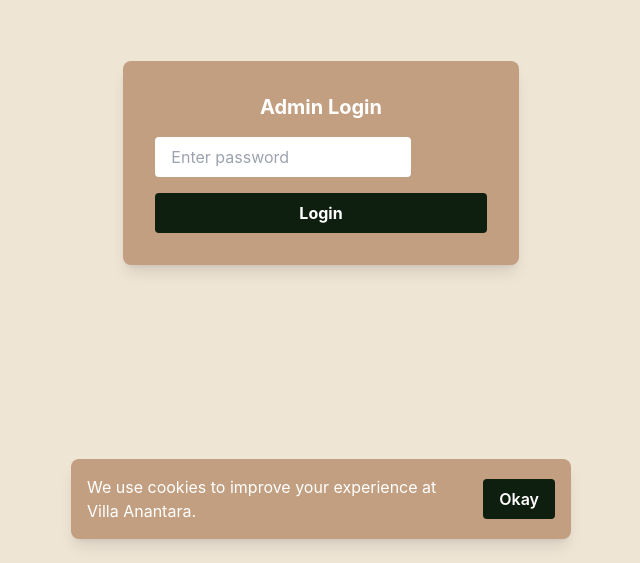
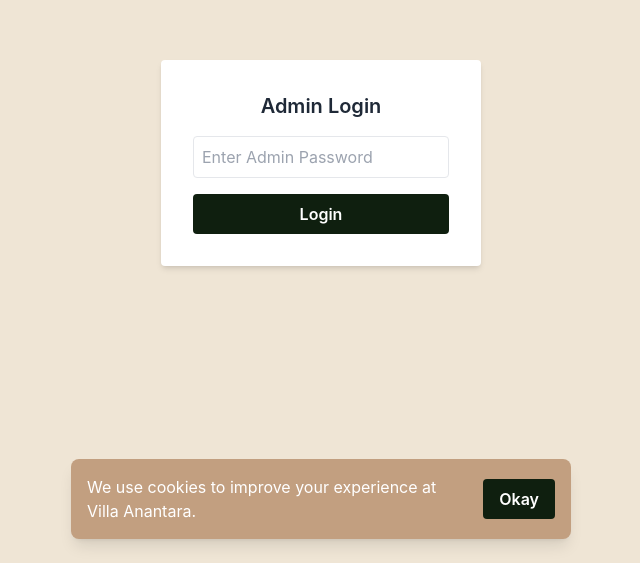
Before and after one commit to intelligencefordm-glitch/villa-anantara-web, a Next.js app: page /admin in a window 1280 px wide. Shown: the part 237-800 px from the top of the page, without its empty margins (319-959 px from the left). Built offline with nearby package versions, Linux system fonts and the light colour scheme.

Commit message:
Update page.tsx

```diff
--- a/app/admin/page.tsx
+++ b/app/admin/page.tsx
@@ -1,147 +1,131 @@
 "use client";
 
-import { useState, useEffect } from "react";
-import { DayPicker } from "react-day-picker";
-import "react-day-picker/dist/style.css";
-import { format } from "date-fns";
+import React, { useState } from "react";
+import { useRouter } from "next/navigation";
 
-export default function AdminPage() {
-  const [password, setPassword] = useState("");
+export default function AdminDashboard() {
+  const router = useRouter();
+
+  const [passwordInput, setPasswordInput] = useState("");
   const [authed, setAuthed] = useState(false);
-  const [blockedDates, setBlockedDates] = useState<Date[]>([]);
-  const [loading, setLoading] = useState(true);
+  const [error, setError] = useState("");
 
-  // === FETCH BLOCKED DATES ON LOGIN ===
-  const fetchBlocked = async () => {
-    setLoading(true);
-    const res = await fetch("/api/blocks/list");
-    const json = await res.json();
+  // -----------------------------
+  // Login check
+  // -----------------------------
+  function handleLogin(e: React.FormEvent) {
+    e.preventDefault();
 
-    if (Array.isArray(json)) {
-      setBlockedDates(json.map((d: any) => new Date(d.date)));
+    if (passwordInput === process.env.NEXT_PUBLIC_ADMIN_PASSWORD) {
+      setAuthed(true);
+      setError("");
+    } else {
+      setError("Incorrect password");
     }
+  }
 
-    setLoading(false);
-  };
-
-  // === LOGIN HANDLER ===
-  const handleLogin = async () => {
-    const res = await fetch("/api/admin/auth", {
-      method: "POST",
-      body: JSON.stringify({ password }),
-    });
-
-    const json = await res.json();
-
-    if (json.success) {
-      setAuthed(true);
-      fetchBlocked();
-    } else {
-      alert("Incorrect password");
-    }
-  };
-
-  // === CLICK DATE TO TOGGLE BLOCK ===
-  const toggleDate = async (date: Date) => {
-    const dateString = format(date, "yyyy-MM-dd");
-
-    const isBlocked = blockedDates.some(
-      (d) => format(d, "yyyy-MM-dd") === dateString
-    );
-
-    if (isBlocked) {
-      // Remove from DB
-      await fetch("/api/blocks/remove", {
-        method: "POST",
-        body: JSON.stringify({ date: dateString }),
-      });
-    } else {
-      // Add to DB
-      await fetch("/api/blocks/add", {
-        method: "POST",
-        body: JSON.stringify({ date: dateString, reason: "Admin block" }),
-      });
-    }
-
-    // Refresh calendar
-    fetchBlocked();
-  };
-
+  // -----------------------------
+  // LOGIN SCREEN
+  // -----------------------------
   if (!authed) {
     return (
-      <main
-        className="min-h-screen flex flex-col items-center justify-center"
-        style={{ backgroundColor: "#EFE5D5" }}
-      >
-        <div
-          className="p-8 rounded-lg shadow-lg"
-          style={{ backgroundColor: "#C29F80" }}
-        >
-          <h1 className="text-white text-xl font-bold mb-4 text-center">
-            Admin Login
-          </h1>
+      <main className="min-h-screen flex items-center justify-center bg-[#EFE5D5]">
+        <div className="bg-white p-8 rounded shadow-md w-80">
+          <h2 className="text-xl font-semibold mb-4 text-center">Admin Login</h2>
 
-          <input
-            type="password"
-            placeholder="Enter password"
-            className="px-4 py-2 rounded w-64 text-black"
-            onChange={(e) => setPassword(e.target.value)}
-          />
+          <form onSubmit={handleLogin} className="space-y-4">
+            <input
+              type="password"
+              placeholder="Enter Admin Password"
+              value={passwordInput}
+              onChange={(e) => setPasswordInput(e.target.value)}
+              className="w-full border p-2 rounded"
+            />
 
-          <button
-            onClick={handleLogin}
-            className="mt-4 px-4 py-2 rounded text-white font-bold w-full"
-            style={{ backgroundColor: "#0F1F0F" }}
-          >
-            Login
-          </button>
+            {error && <p className="text-red-600 text-sm">{error}</p>}
+
+            <button
+              type="submit"
+              className="w-full bg-[#0F1F0F] text-white py-2 rounded font-semibold"
+            >
+              Login
+            </button>
+          </form>
         </div>
       </main>
     );
   }
 
-  // === ADMIN CALENDAR VIEW ===
+  // -----------------------------
+  // DASHBOARD UI
+  // -----------------------------
   return (
-    <main
-      className="min-h-screen px-6 py-10"
-      style={{ backgroundColor: "#EFE5D5" }}
-    >
-      <h1 className="text-3xl font-bold mb-6 text-[#0F1F0F]">Admin Panel</h1>
+    <main className="min-h-screen bg-[#EFE5D5] p-8">
+      <header
+        className="p-4 rounded mb-8"
+        style={{ backgroundColor: "#C29F80", color: "white" }}
+      >
+        <h1 className="text-3xl font-bold">Admin Dashboard</h1>
+        <p className="opacity-90">Manage Villa Anantara</p>
+      </header>
 
-      <p className="mb-4 text-[#0F1F0F]">
-        Click dates to block or unblock them.
-      </p>
+      {/* GRID BUTTONS */}
+      <div className="grid grid-cols-1 md:grid-cols-2 lg:grid-cols-3 gap-6">
 
-      {loading ? (
-        <p>Loading calendar...</p>
-      ) : (
-        <DayPicker
-          mode="multiple"
-          selected={blockedDates}
-          onDayClick={toggleDate}
-          modifiers={{
-            blocked: blockedDates,
-          }}
-          modifiersStyles={{
-            blocked: {
-              backgroundColor: "#C29F80",
-              color: "white",
-            },
-          }}
-        />
-      )}
+        {/* Inquiries */}
+        <button
+          onClick={() => router.push("/admin/inquiries")}
+          className="bg-white p-6 rounded shadow hover:shadow-lg transition text-left border"
+        >
+          <h3 className="text-xl font-semibold mb-2 text-[#0F1F0F]">View Inquiries</h3>
+          <p className="text-gray-600">See all booking interest submissions.</p>
+        </button>
 
-      <h2 className="text-xl font-bold mt-10 mb-4 text-[#0F1F0F]">
-        Blocked Dates
-      </h2>
+        {/* Calendar */}
+        <button
+          onClick={() => router.push("/admin/calendar")}
+          className="bg-white p-6 rounded shadow hover:shadow-lg transition text-left border"
+        >
+          <h3 className="text-xl font-semibold mb-2 text-[#0F1F0F]">Manage Calendar</h3>
+          <p className="text-gray-600">Block dates or sync with Airbnb (coming soon).</p>
+        </button>
 
-      <ul className="space-y-2">
-        {blockedDates.map((d, index) => (
-          <li key={index} className="text-[#0F1F0F]">
-            • {format(d, "dd MMM yyyy")}
-          </li>
-        ))}
-      </ul>
+        {/* Pricing */}
+        <button
+          onClick={() => router.push("/admin/pricing")}
+          className="bg-white p-6 rounded shadow hover:shadow-lg transition text-left border"
+        >
+          <h3 className="text-xl font-semibold mb-2 text-[#0F1F0F]">Pricing</h3>
+          <p className="text-gray-600">Adjust weekday / weekend pricing.</p>
+        </button>
+
+        {/* Bookings */}
+        <button
+          onClick={() => router.push("/admin/bookings")}
+          className="bg-white p-6 rounded shadow hover:shadow-lg transition text-left border"
+        >
+          <h3 className="text-xl font-semibold mb-2 text-[#0F1F0F]">Confirmed Bookings</h3>
+          <p className="text-gray-600">Track confirmed guests.</p>
+        </button>
+
+        {/* Settings */}
+        <button
+          onClick={() => router.push("/admin/settings")}
+          className="bg-white p-6 rounded shadow hover:shadow-lg transition text-left border"
+        >
+          <h3 className="text-xl font-semibold mb-2 text-[#0F1F0F]">Settings</h3>
+          <p className="text-gray-600">Website / admin custom settings.</p>
+        </button>
+
+        {/* Logout */}
+        <button
+          onClick={() => setAuthed(false)}
+          className="bg-red-600 text-white p-6 rounded shadow hover:shadow-lg transition text-left"
+        >
+          <h3 className="text-xl font-semibold mb-2">Logout</h3>
+          <p>End admin session.</p>
+        </button>
+      </div>
     </main>
   );
 }
```
